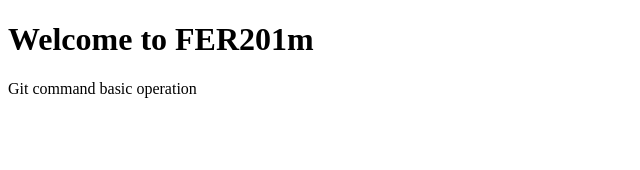
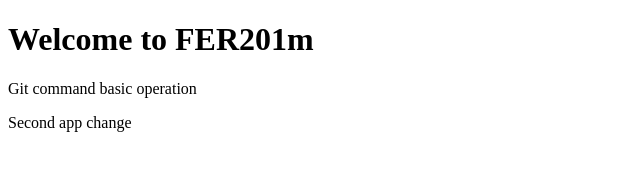
Before and after one commit to LongNH23/firstapp, a plain HTML site: page index.html in a window 1280 px wide. Shown: the whole page, without its empty margins (0-640 px from the left). Drawn offline with Linux system fonts and the light colour scheme.

```diff
--- a/index.html
+++ b/index.html
@@ -8,5 +8,6 @@
 <body>
     <h1>Welcome to FER201m</h1>
     <p>Git command basic operation</p>
+    <p>Second app change</p>
 </body>
 </html>
```
